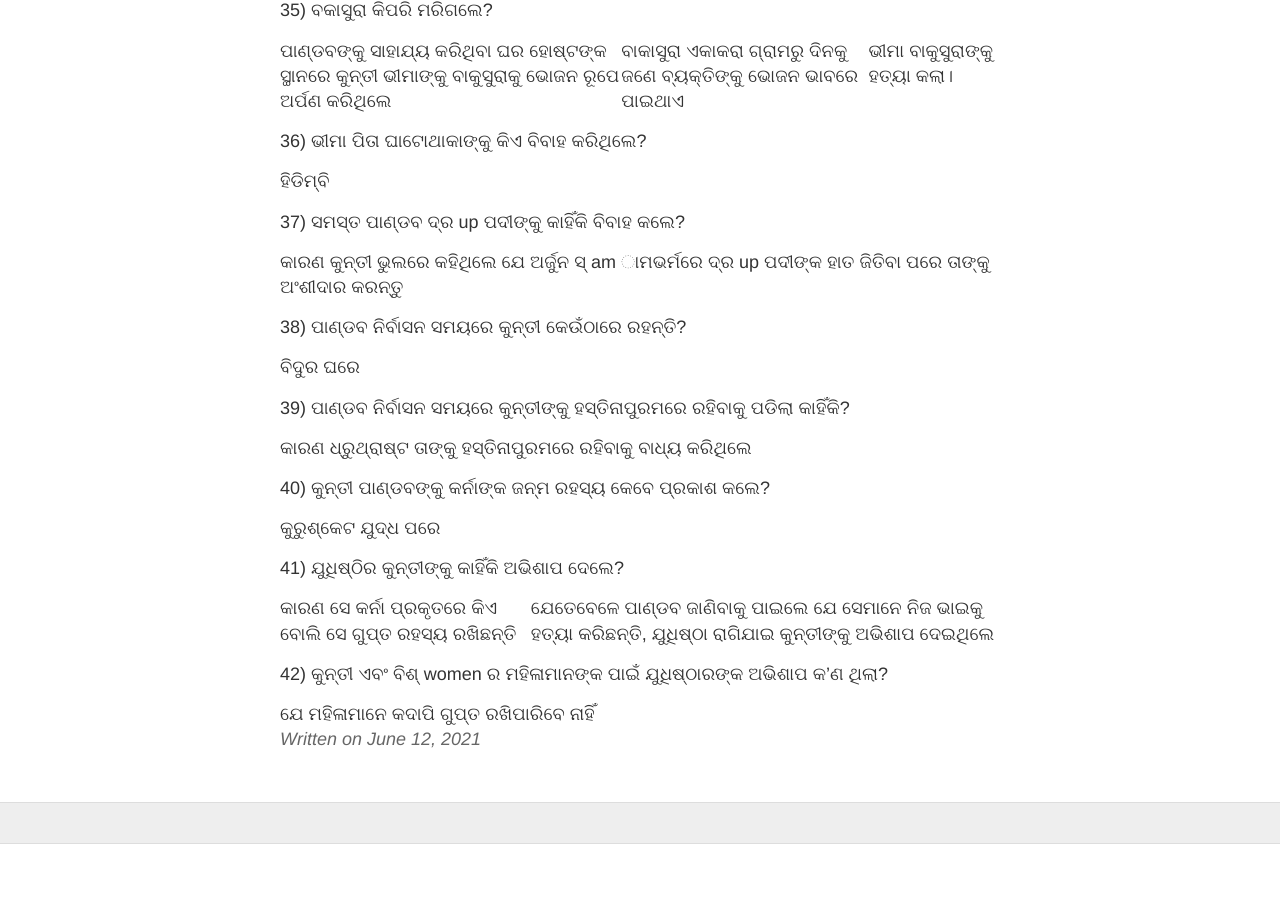
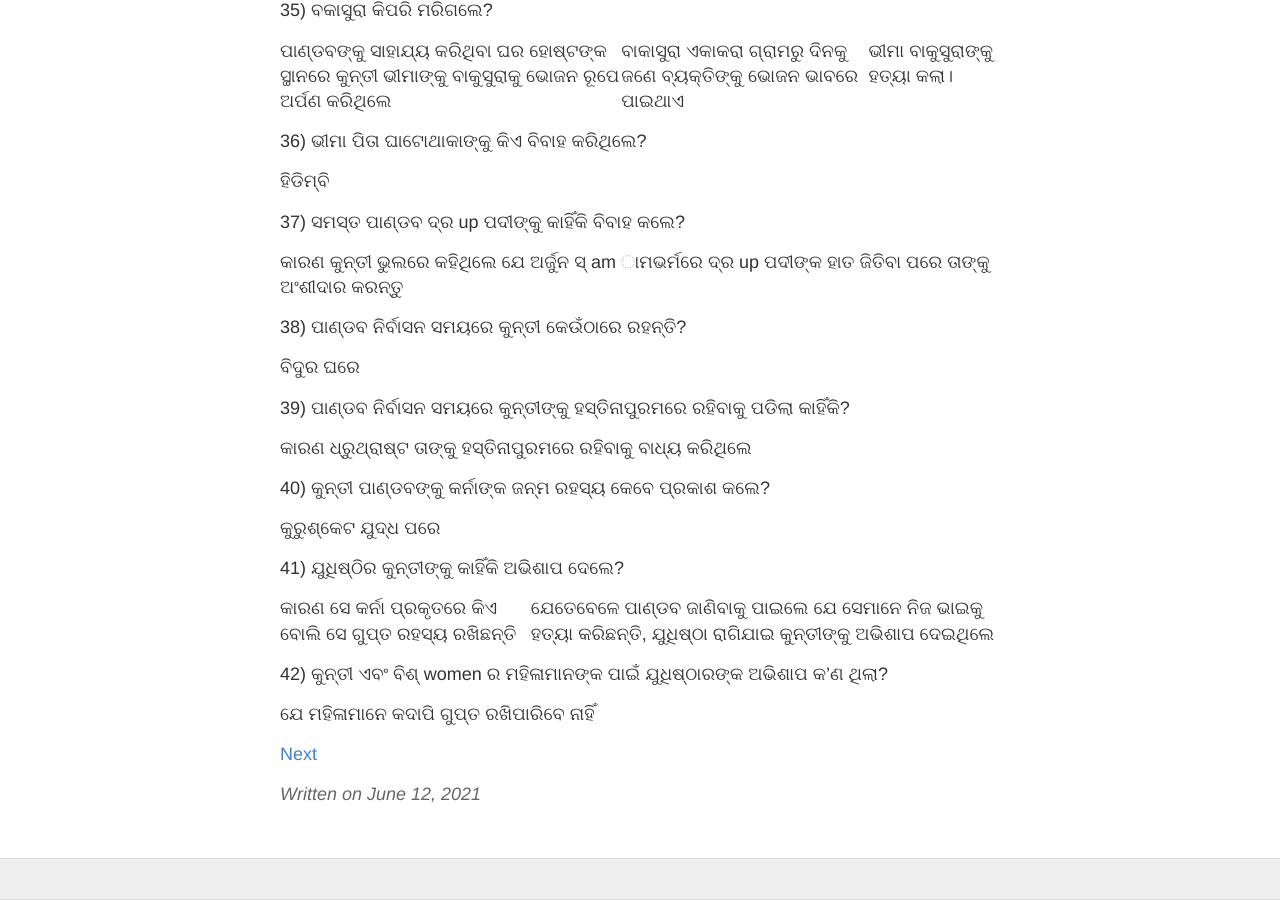
Before and after one commit to gbuk21/HinduGodsOriya, a Jekyll site: the page built from split1/_posts/2021-06-12-ମହାଭାରତ ହିନ୍ଦୁ ପୁରାଣର ପ୍ରଶ୍ନ ଏବଂ ଉତ୍ତର - 40 ରୁ ଅଧିକ ପ୍ରଶ୍ନ |.md, in a window 1280 px wide and 900 px high, scrolled down 3077 px. Built offline with Jekyll 4.4.1, drawn with Linux system fonts in a browser that asks for light colours; before the commit the page ends 3921 px from its top, so only the background shows below that.

Commit message:
Update 2021-06-12-ମହାଭାରତ ହିନ୍ଦୁ ପୁରାଣର ପ୍ରଶ୍ନ ଏବଂ ଉତ୍ତର - 40 ରୁ ଅଧିକ ପ୍ରଶ୍ନ |.md

```diff
--- a/split1/_posts/2021-06-12-ମହାଭାରତ ହିନ୍ଦୁ ପୁରାଣର ପ୍ରଶ୍ନ ଏବଂ ଉତ୍ତର - 40 ରୁ ଅଧିକ ପ୍ରଶ୍ନ |.md
+++ b/split1/_posts/2021-06-12-ମହାଭାରତ ହିନ୍ଦୁ ପୁରାଣର ପ୍ରଶ୍ନ ଏବଂ ଉତ୍ତର - 40 ରୁ ଅଧିକ ପ୍ରଶ୍ନ |.md
@@ -172,3 +172,5 @@ Varanavatha ରେ
 42) କୁନ୍ତୀ ଏବଂ ବିଶ୍ women ର ମହିଳାମାନଙ୍କ ପାଇଁ ଯୁଧିଷ୍ଠାରଙ୍କ ଅଭିଶାପ କ’ଣ ଥିଲା?
 
 ଯେ ମହିଳାମାନେ କଦାପି ଗୁପ୍ତ ରଖିପାରିବେ ନାହିଁ |
+
+[Next]({{ site.baseurl }}{% link  split1/_posts/2021-06-21-ମହାଭାରତ ହିନ୍ଦୁ ପୁରାଣ ପ୍ରଶ୍ନ ଏବଂ ଉତ୍ତରରୁ ଦ୍ର up ପଦୀ - 110 ରୁ ଅଧିକ ପ୍ରଶ୍ନ |.md %})
```
